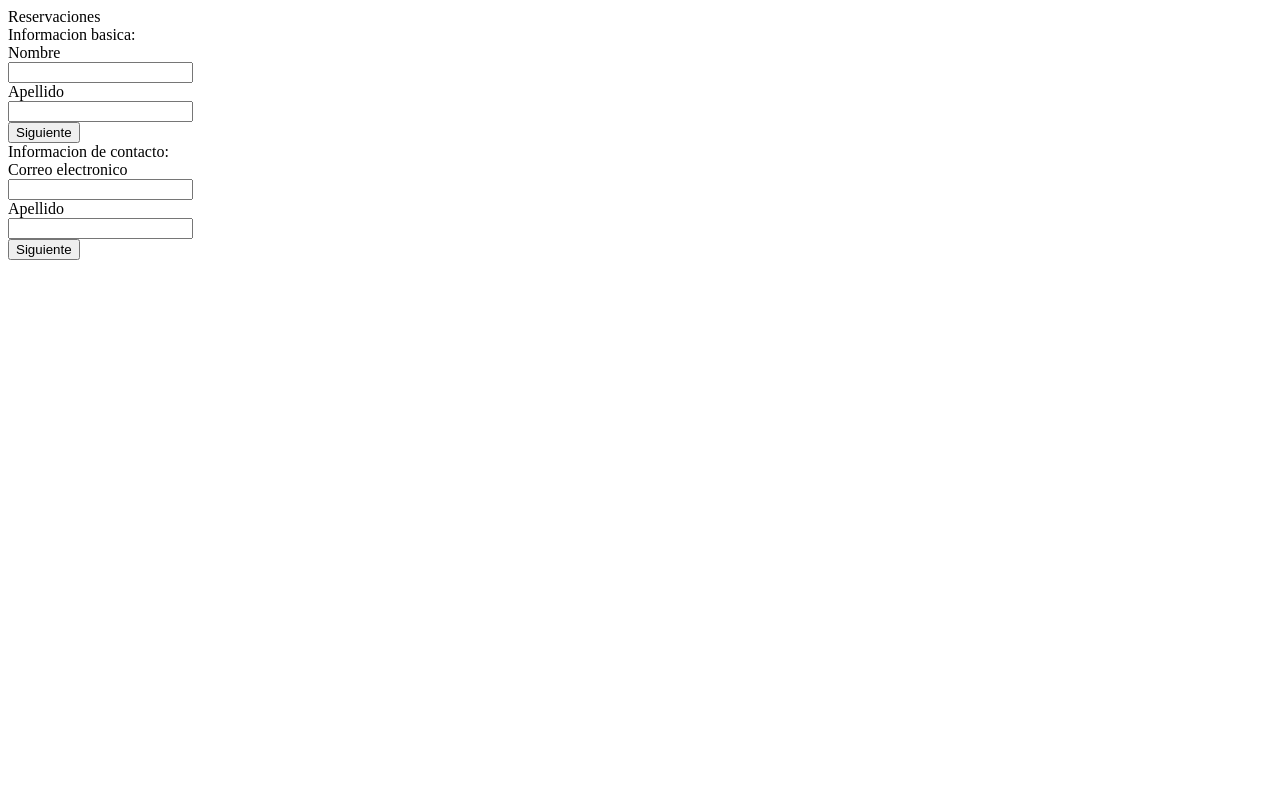
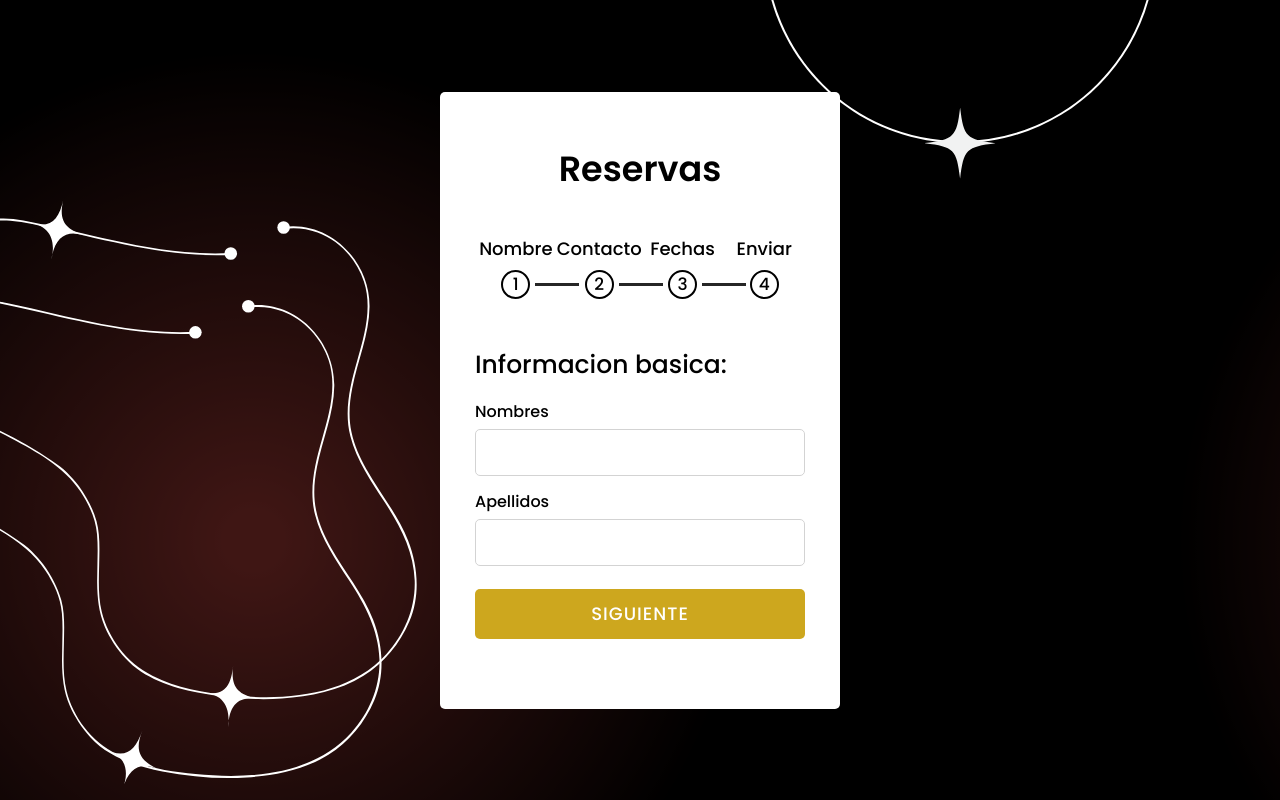
Before and after one commit to josueeE3/MOVAVI, a plain HTML site: page pages/reservas.html in a window 1280 px wide. Drawn offline with Linux system fonts and the light colour scheme.

Commit message:
se avanzo en el codigo 2.2

```diff
--- a/css/styleLogin.css
+++ b/css/styleLogin.css
@@ -1,7 +1,7 @@
+@import url('https://fonts.googleapis.com/css2?family=Poppins:ital,wght@0,100;0,200;0,300;0,400;0,500;0,600;0,700;0,800;0,900;1,100;1,200;1,300;1,400;1,500;1,600;1,700;1,800;1,900&display=swap');
 body{
     margin: 0;
     padding: 0;
-    font-family: Georgia, 'Times New Roman', Times, serif;
     background: linear-gradient(150deg, #FFF3DC, #FFEA7A);
     height: 100vh;
 }
--- a/css/styleReservas.css
+++ b/css/styleReservas.css
@@ -0,0 +1,183 @@
+@import url('https://fonts.googleapis.com/css?family=Poppins:400,500,600,700&display=swap');
+*{
+  margin: 0;
+  padding: 0;
+  outline: none;
+  font-family: 'Poppins', sans-serif;
+}
+body{
+  display: flex;
+  align-items: center;
+  justify-content: center;
+  min-height: 100vh;
+  overflow: hidden;
+  background: url("../img/fondo\ de\ reserva.png"), -webkit-linear-gradient(bottom, #0250c5, #d43f8d);
+}
+::selection{
+  color: #fff;
+  background: #d4be3f;
+}
+.container{
+  width: 330px;
+  background: #fff;
+  text-align: center;
+  border-radius: 5px;
+  padding: 50px 35px 10px 35px;
+}
+.container header{
+  font-size: 35px;
+  font-weight: 600;
+  margin: 0 0 30px 0;
+}
+.container .form-outer{
+  width: 100%;
+  overflow: hidden;
+}
+.container .form-outer form{
+  display: flex;
+  width: 400%;
+}
+.form-outer form .page{
+  width: 25%;
+  transition: margin-left 0.3s ease-in-out;
+}
+.form-outer form .page .title{
+  text-align: left;
+  font-size: 25px;
+  font-weight: 500;
+}
+.form-outer form .page .field{
+  width: 330px;
+  height: 45px;
+  margin: 45px 0;
+  display: flex;
+  position: relative;
+}
+form .page .field .label{
+  position: absolute;
+  top: -30px;
+  font-weight: 500;
+}
+form .page .field input{
+  height: 100%;
+  width: 100%;
+  border: 1px solid lightgrey;
+  border-radius: 5px;
+  padding-left: 15px;
+  font-size: 18px;
+}
+form .page .field select{
+  width: 100%;
+  padding-left: 10px;
+  font-size: 17px;
+  font-weight: 500;
+}
+form .page .field button{
+  width: 100%;
+  height: calc(100% + 5px);
+  border: none;
+  background: #cda71e;
+  margin-top: -20px;
+  border-radius: 5px;
+  color: #fff;
+  cursor: pointer;
+  font-size: 18px;
+  font-weight: 500;
+  letter-spacing: 1px;
+  text-transform: uppercase;
+  transition: 0.5s ease;
+}
+form .page .field button:hover{
+  background: #000;
+}
+form .page .btns button{
+  margin-top: -20px!important;
+}
+form .page .btns button.prev{
+  margin-right: 3px;
+  font-size: 17px;
+}
+form .page .btns button.next{
+  margin-left: 3px;
+}
+.container .progress-bar{
+  display: flex;
+  margin: 40px 0;
+  user-select: none;
+}
+.container .progress-bar .step{
+  text-align: center;
+  width: 100%;
+  position: relative;
+}
+.container .progress-bar .step p{
+  font-weight: 500;
+  font-size: 18px;
+  color: #000;
+  margin-bottom: 8px;
+}
+.progress-bar .step .bullet{
+  height: 25px;
+  width: 25px;
+  border: 2px solid #000;
+  display: inline-block;
+  border-radius: 50%;
+  position: relative;
+  transition: 0.2s;
+  font-weight: 500;
+  font-size: 17px;
+  line-height: 25px;
+}
+.progress-bar .step .bullet.active{
+  border-color: #ccd43f;
+  background: #d1d43f;
+}
+.progress-bar .step .bullet span{
+  position: absolute;
+  left: 50%;
+  transform: translateX(-50%);
+}
+.progress-bar .step .bullet.active span{
+  display: none;
+}
+.progress-bar .step .bullet:before,
+.progress-bar .step .bullet:after{
+  position: absolute;
+  content: '';
+  bottom: 11px;
+  right: -51px;
+  height: 3px;
+  width: 44px;
+  background: #262626;
+}
+.progress-bar .step .bullet.active:after{
+  background: #bed43f;
+  transform: scaleX(0);
+  transform-origin: left;
+  animation: animate 0.3s linear forwards;
+}
+@keyframes animate {
+  100%{
+    transform: scaleX(1);
+  }
+}
+.progress-bar .step:last-child .bullet:before,
+.progress-bar .step:last-child .bullet:after{
+  display: none;
+}
+.progress-bar .step p.active{
+  color: #d4d13f;
+  transition: 0.2s linear;
+}
+.progress-bar .step .check{
+  position: absolute;
+  left: 50%;
+  top: 70%;
+  font-size: 15px;
+  transform: translate(-50%, -50%);
+  display: none;
+}
+.progress-bar .step .check.active{
+  display: block;
+  color: #fff;
+}
--- a/pages/reservas.html
+++ b/pages/reservas.html
@@ -1,55 +1,140 @@
 <!DOCTYPE html>
-<html lang="en">
+<html lang="en" dir="ltr">
    <head>
-    <meta charset="UTF-8">
-    <meta name="viewport" content="width=device-width, initial-scale=1.0">
-    <title>Document</title>
+      <meta charset="utf-8">
+      <title>Multi Step Form | CodingNepal</title>
       <link rel="stylesheet" href="../css/styleReservas.css">
+      <link rel="stylesheet" href="https://cdnjs.cloudflare.com/ajax/libs/font-awesome/5.15.3/css/all.min.css"/>
    </head>
    <body>
-    <div class="container"><header>
-Reservaciones
-    </header>
-    <div class="from-outer">
-        <from action="#">
+      <div class="container">
+         <header>Reservas</header>
+         <div class="progress-bar">
+            <div class="step">
+               <p>
+                  Nombre
+               </p>
+               <div class="bullet">
+                  <span>1</span>
+               </div>
+               <div class="check fas fa-check"></div>
+            </div>
+            <div class="step">
+               <p>
+                  Contacto
+               </p>
+               <div class="bullet">
+                  <span>2</span>
+               </div>
+               <div class="check fas fa-check"></div>
+            </div>
+            <div class="step">
+               <p>
+                  Fechas
+               </p>
+               <div class="bullet">
+                  <span>3</span>
+               </div>
+               <div class="check fas fa-check"></div>
+            </div>
+            <div class="step">
+               <p>
+                 Enviar
+               </p>
+               <div class="bullet">
+                  <span>4</span>
+               </div>
+               <div class="check fas fa-check"></div>
+            </div>
+         </div>
+         <div class="form-outer">
+            <form action="#">
+               <div class="page slide-page">
+                  <div class="title">
+                     Informacion basica:
+                  </div>
+                  <div class="field">
+                     <div class="label">
+                      Nombres
+                     </div>
+                     <input type="text">
+                  </div>
+                  <div class="field">
+                     <div class="label">
+                   Apellidos
+                     </div>
+                     <input type="text">
+                  </div>
+                  <div class="field">
+                     <button class="firstNext next">siguiente</button>
+                  </div>
+               </div>
                <div class="page">
                   <div class="title">
-                    Informacion basica:</div>
+                     Contacto
+                  </div>
                   <div class="field">
-                        <div class="label">Nombre</div>
+                     <div class="label">
+                       Correo electronico
+                     </div>
                      <input type="text">
                   </div>
+                  <div class="field">
+                     <div class="label">
+                       Numero de telefono
+                     </div>
+                     <input type="Number">
+                  </div>
+                  <div class="field btns">
+                     <button class="prev-1 prev">atras</button>
+                     <button class="next-1 next">siguiente</button>
+                  </div>
+               </div>
+               <div class="page">
+                  <div class="title">
+                    Fechas
                   </div>
                   <div class="field">
-                    <div class="label">Apellido</div>
+                     <div class="label">
+                     Fecha del evento
+                     </div>
                      <input type="text">
                   </div>
+                  <div class="field">
+                     <div class="label">
+                        hora
+                     </div>
+                     <input type="text">
+                  </div>
+                  <div class="field btns">
+                     <button class="prev-2 prev">atras</button>
+                     <button class="next-2 next">Siguiente</button>
+                  </div>
+               </div>
+               <div class="page">
+                  <div class="title">
+                     lugar y detalles
                   </div>
                   <div class="field">
-                <button>Siguiente</button>
+                     <div class="label">
+                       lugar
+                     </div>
+                     <input type="text">
+                  </div>
+                  <div class="field">
+                     <div class="label">
+                       Detalles del evento
+                     </div>
+                     <input type="password">
+                  </div>
+                  <div class="field btns">
+                     <button class="prev-3 prev">atras</button>
+                     <button class="submit">guardar</button>
                   </div>
                </div>
-
-        <div class="page">
-            <div class="title">
-                Informacion de contacto:</div>
-                <div class="field">
-                    <div class="label">Correo electronico</div>
-                    <input type="text">
+            </form>
          </div>
       </div>
-            <div class="field">
-                <div class="label">Apellido</div>
-                <input type="text">
-            </div>
-        </div>
-        <div class="field">
-            <button>Siguiente</button>
-        </div>
-    </div>
-
-        </from>
-    </div>
-</div>
+      <script src="script.js"></script>
    </body>
 </html>
```
Also changed, not shown: img/fondo de reserva.png (added). Lines whose indentation alone changed are shown as unchanged.
